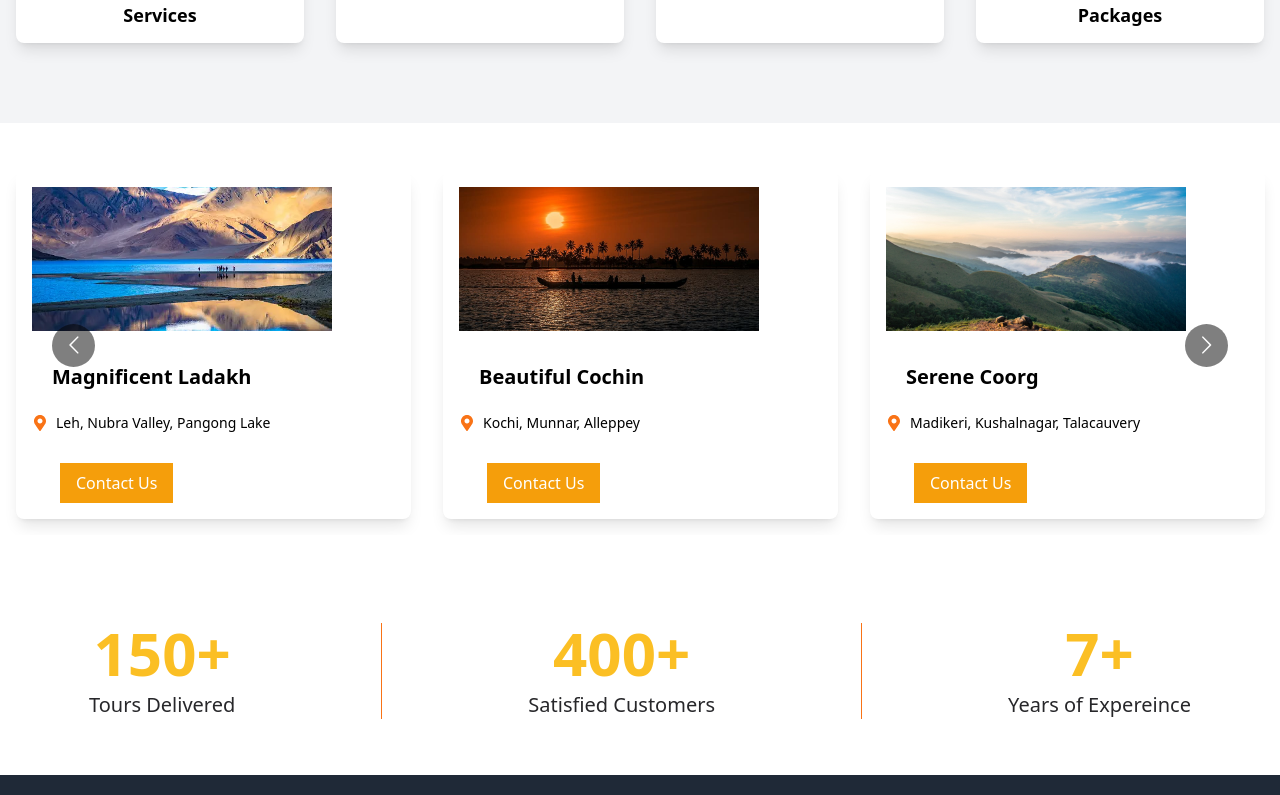
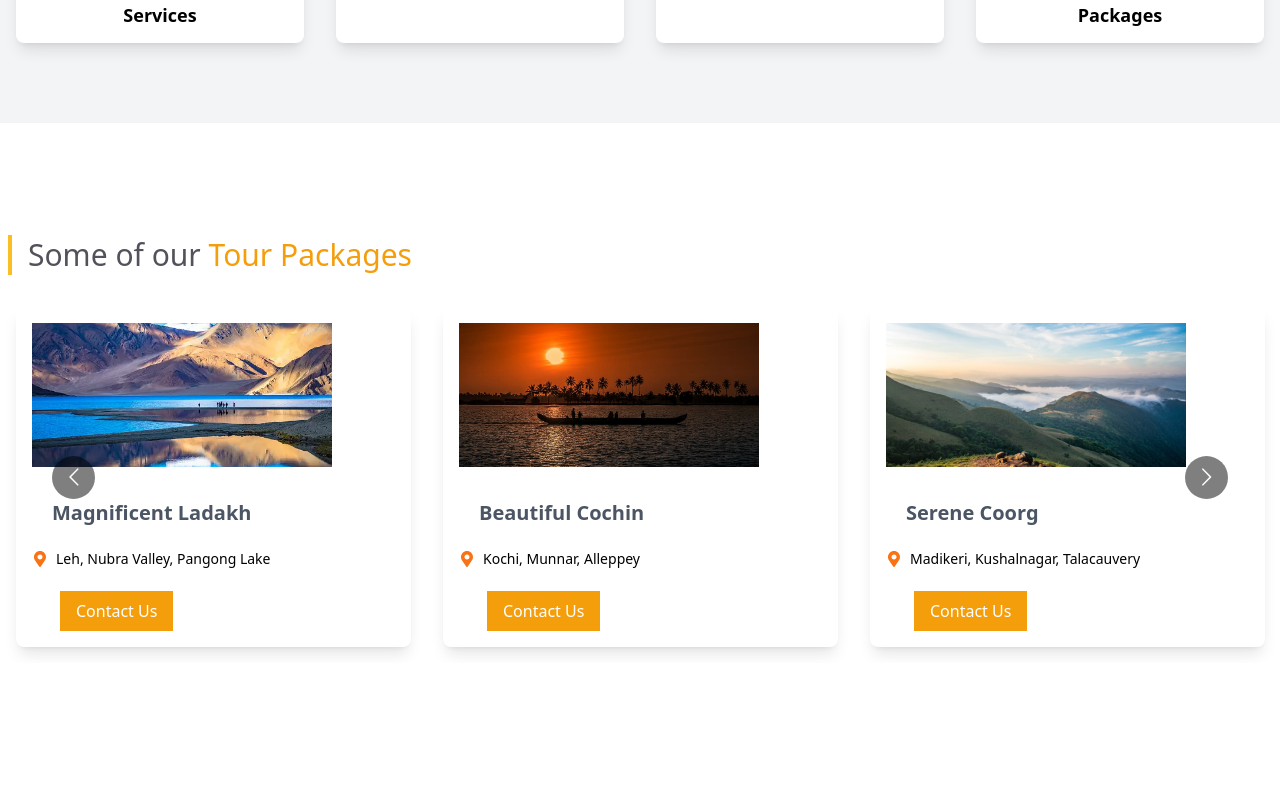
Before and after one commit to akshitchowdhury/travels_chetan, a React (Create React App) app: page / in a window 1280 px wide. Shown: the part 1465-2260 px from the top of the page. Built offline with nearby package versions, Linux system fonts and the light colour scheme.

Commit message:
HomePackages

```diff
--- a/src/component/Home/HomeTourPackages/HomeTourPackages.jsx
+++ b/src/component/Home/HomeTourPackages/HomeTourPackages.jsx
@@ -87,7 +87,12 @@ const HomeTourPackages = () => {
   };
 
   return (
-    <div className="container mx-auto py-8">
+    <div className="container mx-auto py-28">
+    <div className='flex items-center mb-4 px-4 md:px-2'>
+    <div className="w-1 h-10 bg-amber-400 mr-4"></div>
+    <h1 className='text-3xl text-zinc-600 text-left font-medium'>
+    Some of our <span className='text-amber-500'>Tour Packages</span></h1>
+    </div>
       <Carousel responsive={responsive} infinite={true}>
         {tourData.map((tour, index) => (
           <div key={index} className="p-4">
@@ -96,12 +101,12 @@ const HomeTourPackages = () => {
                 <img src={tour.image} alt={tour.title} className="w-[300px] h-36 object-cover" />
               </div>
               <div className="p-4">
-                <h3 className="text-xl text-left mx-5 font-semibold">{tour.title}</h3>
+                <h3 className="text-xl text-left text-gray-600 mx-5 font-semibold">{tour.title}</h3>
                 <div className="flex items-center text-left mt-2 py-4 h-12 ">
                   <FaMapMarkerAlt className="mr-2 text-orange-500" />
                   <span className='text-sm'>{tour.locations}</span>
                 </div>
-                <div className="mt-4 text-left">
+                <div className="mt-2 text-left">
                   <button className="bg-amber-500 mx-7 text-white py-2 px-4  hover:bg-zinc-950 transition ease-in-out duration-300">
                     Contact Us
                   </button>
```
